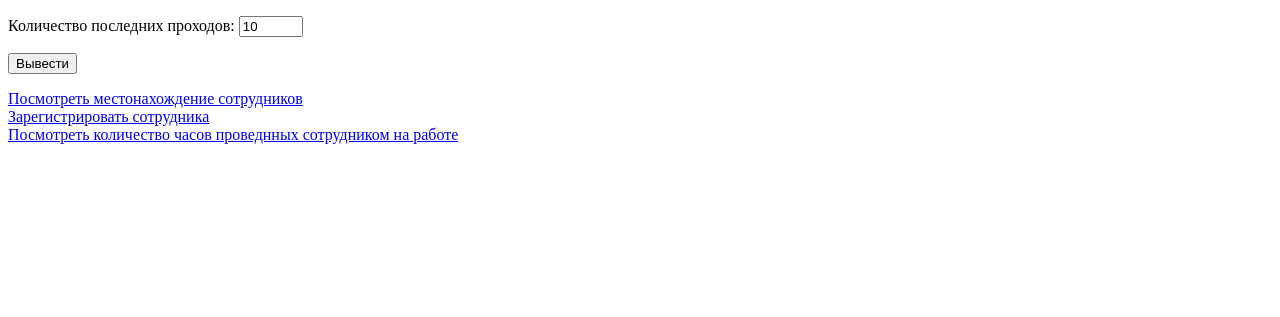
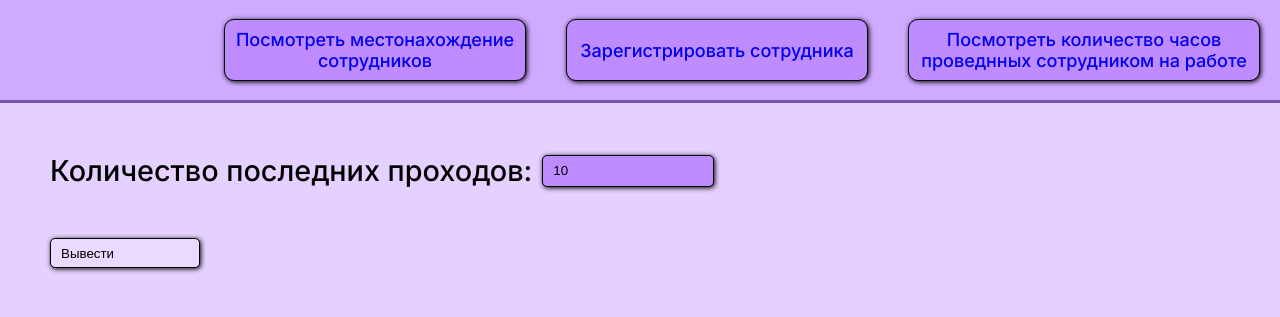
Before and after one commit to International-Slavian-Slaves/Slavic-Fret, a Flask app: template templates/index.html in a window 1280 px wide. Shown: the top 317 px of the page. Run offline with Flask 3, Linux system fonts and the light colour scheme; the template is opened without the code that fills it: values that come from a table or form of the project are taken from there, others are empty; parts of the project's set-up code (start-up, migrations or seed data) failed here and were passed over.

Commit message:
added css

```diff
--- /dev/null
+++ b/static/css/style.css
@@ -0,0 +1,127 @@
+@import url('https://fonts.googleapis.com/css2?family=Inter:wght@400;500;600;700&display=swap');
+
+*{padding: 0; margin: 0;}
+html {
+    font-size: 18px;
+    font-family: 'Inter', sans-serif;
+    font-weight: 500;
+}
+body {
+    background-color: #E5D1FF;
+    width: 100%;
+    overflow-x: hidden;
+    display: flex;
+    flex-direction: column;
+}
+a.button{
+    background-color: #BF8CFF;
+    width: 300px;
+    height: 60px;
+    border: 1px solid black;
+    box-shadow: 1px 1px 5px black;
+    border-radius: 10px;
+    text-decoration: none;
+    display: flex;
+    flex-direction: row;
+    justify-content: center;
+    align-items: center;
+    text-align: center;
+    margin: auto 20px;
+}
+a.button:visited{
+    color: black;
+}
+
+a.button:hover{
+    background-color: #ab62ff;
+}
+
+a.button:last-child{
+    width: 350px;
+}
+
+header.header{
+    background-color: #D0AAFF;
+    height: 100px;
+    width: 100%;
+    display: flex;
+    flex-direction: row;
+    justify-content: flex-end;
+    border-bottom: 3px solid #7A55A8;
+}
+
+div.number-input{
+    font-size: 1.6rem;
+    display: flex;
+    flex-direction: row;
+    align-items: center;
+    margin: 50px;
+}
+/* Chrome, Safari, Edge, Opera */
+input::-webkit-outer-spin-button,
+input::-webkit-inner-spin-button {
+    -webkit-appearance: none;
+    margin: 0;
+}
+/* Firefox */
+input[type=number] {
+    -moz-appearance: textfield;
+}
+
+input.number{
+    background-color: #BF8CFF;
+    width: 150px;
+    height: 30px;
+    border: 1px solid black;
+    box-shadow: 1px 1px 5px black;
+    border-radius: 5px;
+    text-decoration: none;
+    display: flex;
+    flex-direction: row;
+    justify-content: center;
+    align-items: center;
+    text-align: left;
+    margin: 0 10px;
+    padding: 0 10px;
+}
+
+input.btn{
+    background-color: #EADAFF;
+    width: 150px;
+    height: 30px;
+    border: 1px solid black;
+    box-shadow: 1px 1px 5px black;
+    border-radius: 5px;
+    text-decoration: none;
+    display: flex;
+    flex-direction: row;
+    justify-content: center;
+    align-items: center;
+    text-align: left;
+    margin: 0 10px;
+    padding: 0 10px;
+    margin: 50px;
+}
+
+div.passes:last-child{
+    border-top: 2px solid black;
+    border-bottom: 2px solid black;
+}
+
+div.passes{
+    background-color: #EADAFF;
+    display: flex;
+    flex-direction: row;
+    justify-content: space-between;
+    border-top: 2px solid black;
+    padding: 5px 0;
+}
+
+
+div.passes p:first-child{
+    margin-left: 50px;
+}
+
+div.passes p:last-child{
+    margin-right: 20px;
+}
--- a/templates/index.html
+++ b/templates/index.html
@@ -1,25 +1,33 @@
 <!DOCTYPE html>
 <html>
   <head>
-    <title>My Flask App</title>
     <meta charset="UTF-8">
-    <meta name="viewport" content="width=device-width, initial-scale=1.0">
-    <link rel="stylesheet" href="{{ url_for('static', filename='style.css') }}">
+    <title>Title</title><link rel="stylesheet" href="{{ url_for('static', filename='css/style.css') }}">
   </head>
   <body>
+  <header class="header">
+      <a href="{{ url_for('views.locate_users') }}" class="button">
+          Посмотреть местонахождение сотрудников
+      </a>
+      <a href="{{ url_for('views.registration') }}" class="button">
+          Зарегистрировать сотрудника
+      </a>
+      <a href="{{ url_for('admin.get_month_time') }}" class="button">
+          Посмотреть количество часов проведнных сотрудником на работе
+      </a>
+  </header>
     {% for message in get_flashed_messages() %}
-    <p>{{ message }}</p>
+    <div>{{ message }}</div>
     {% endfor %}
     <form action="/index" method="post">
         {{ form.hidden_tag() }}
-        <p>{{ form.amount.label() }} {{ form.amount() }}</p>
-        <p>{{ form.submit() }}</p>
+        <div class ="number-input">{{ form.amount.label() }} {{ form.amount(class_="number") }}</div>
+        {{ form.submit(class_="btn") }}
     </form>
     {% for pass in passes_data %}
-      <p>{{ pass[3] }} {{ pass[1] }} {{ pass[2] }} {{ pass[6] }}</p>
+        <div class="passes">
+            <p>{{ pass[3] }} {{ pass[1] }} {{ pass[2] }}</p> <p>{{ pass[6] }}</p>
+        </div>
     {% endfor %}
-    <a href="{{ url_for('views.locate_users') }}">Посмотреть местонахождение сотрудников</a><br>
-    <a href="{{ url_for('views.registration') }}">Зарегистрировать сотрудника</a><br>
-    <a href="{{ url_for('admin.get_month_time') }}">Посмотреть количество часов проведнных сотрудником на работе</a>
   </body>
 </html>
```
Also changed, not shown: templates/base.html (added, +11 -0 lines), static/style.css (deleted).
